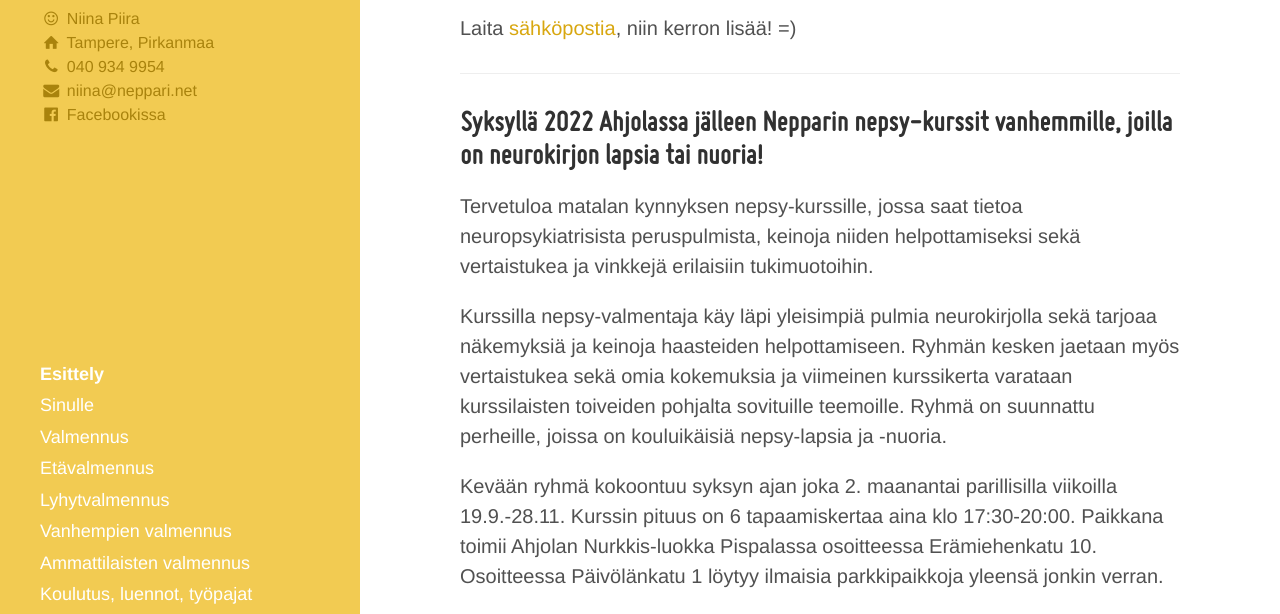
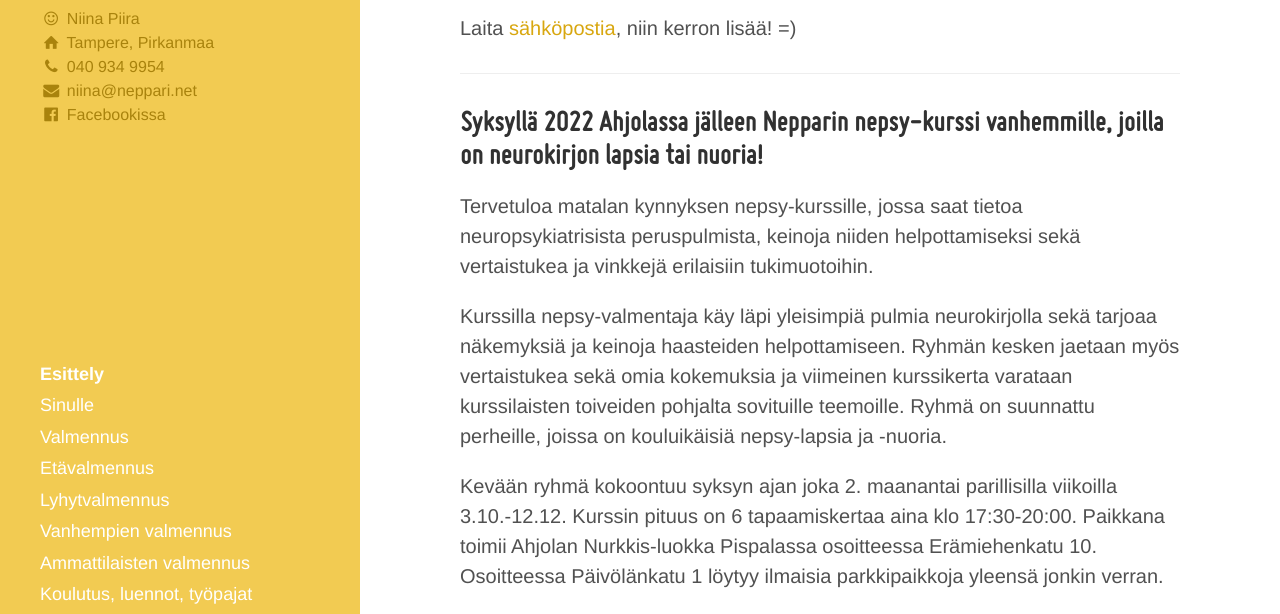
Before and after one commit to niinapiira/neppari.net, a Jekyll site: the page built from index.md, in a window 1280 px wide and 900 px high, scrolled down 689 px. Shown: the part 155-769 px from the top of the window. Built offline with Jekyll 4.4.1, drawn with Linux system fonts in a browser that asks for light colours.

Commit message:
Update index.md

```diff
--- a/index.md
+++ b/index.md
@@ -36,13 +36,13 @@ Laita [sähköpostia](/ota-yhteytta), niin kerron lisää! =)
 
 ___
 
-##  Syksyllä 2022 Ahjolassa jälleen Nepparin nepsy-kurssit vanhemmille, joilla on neurokirjon lapsia tai nuoria!
+##  Syksyllä 2022 Ahjolassa jälleen Nepparin nepsy-kurssi vanhemmille, joilla on neurokirjon lapsia tai nuoria!
 
 Tervetuloa matalan kynnyksen nepsy-kurssille, jossa saat tietoa neuropsykiatrisista peruspulmista, keinoja niiden helpottamiseksi sekä vertaistukea ja vinkkejä erilaisiin tukimuotoihin.
 
 Kurssilla nepsy-valmentaja käy läpi yleisimpiä pulmia neurokirjolla sekä tarjoaa näkemyksiä ja keinoja haasteiden helpottamiseen. Ryhmän kesken jaetaan myös vertaistukea sekä omia kokemuksia ja viimeinen kurssikerta varataan kurssilaisten toiveiden pohjalta sovituille teemoille. Ryhmä on suunnattu perheille, joissa on kouluikäisiä nepsy-lapsia ja -nuoria.
 
-Kevään ryhmä kokoontuu syksyn ajan joka 2. maanantai parillisilla viikoilla 19.9.-28.11. Kurssin pituus on 6 tapaamiskertaa aina klo 17:30-20:00. Paikkana toimii Ahjolan Nurkkis-luokka Pispalassa osoitteessa Erämiehenkatu 10. Osoitteessa Päivölänkatu 1 löytyy ilmaisia parkkipaikkoja yleensä jonkin verran.
+Kevään ryhmä kokoontuu syksyn ajan joka 2. maanantai parillisilla viikoilla 3.10.-12.12. Kurssin pituus on 6 tapaamiskertaa aina klo 17:30-20:00. Paikkana toimii Ahjolan Nurkkis-luokka Pispalassa osoitteessa Erämiehenkatu 10. Osoitteessa Päivölänkatu 1 löytyy ilmaisia parkkipaikkoja yleensä jonkin verran.
 
 Ilmoittautua voit syksyn kurssille 1.7. klo 10 alkaen [TÄÄLLÄ](https://opistopalvelut.fi/ahjola/course.php?l=fi&t=26506) tai puhelimitse Ahjolaan arkisin klo 10-15 p.044 553 8400.
 
```
